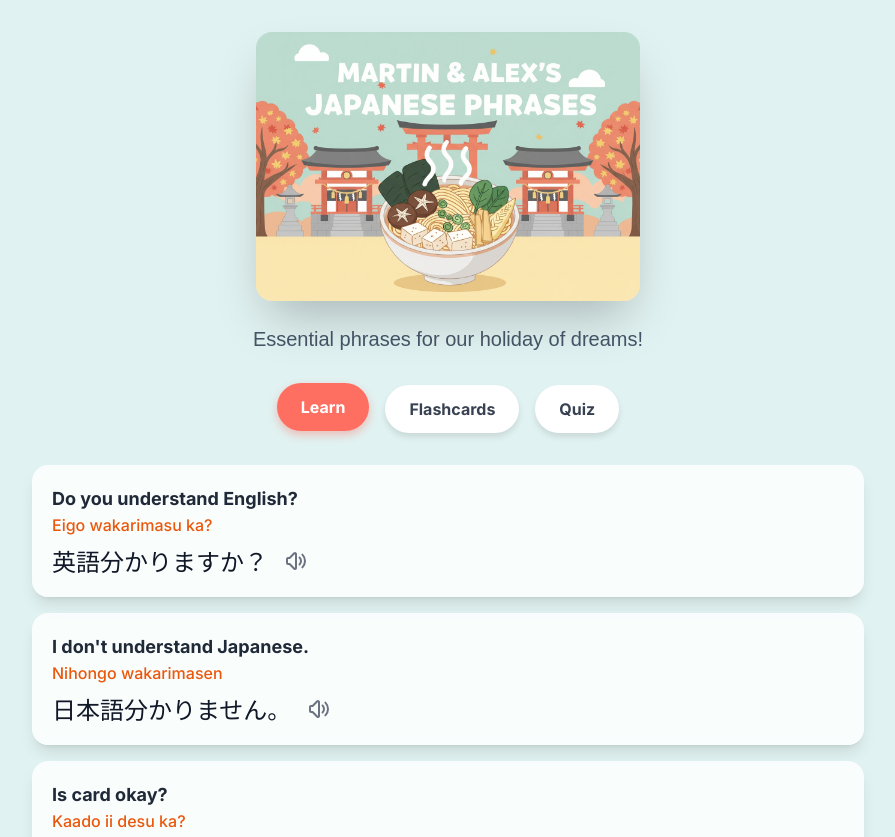
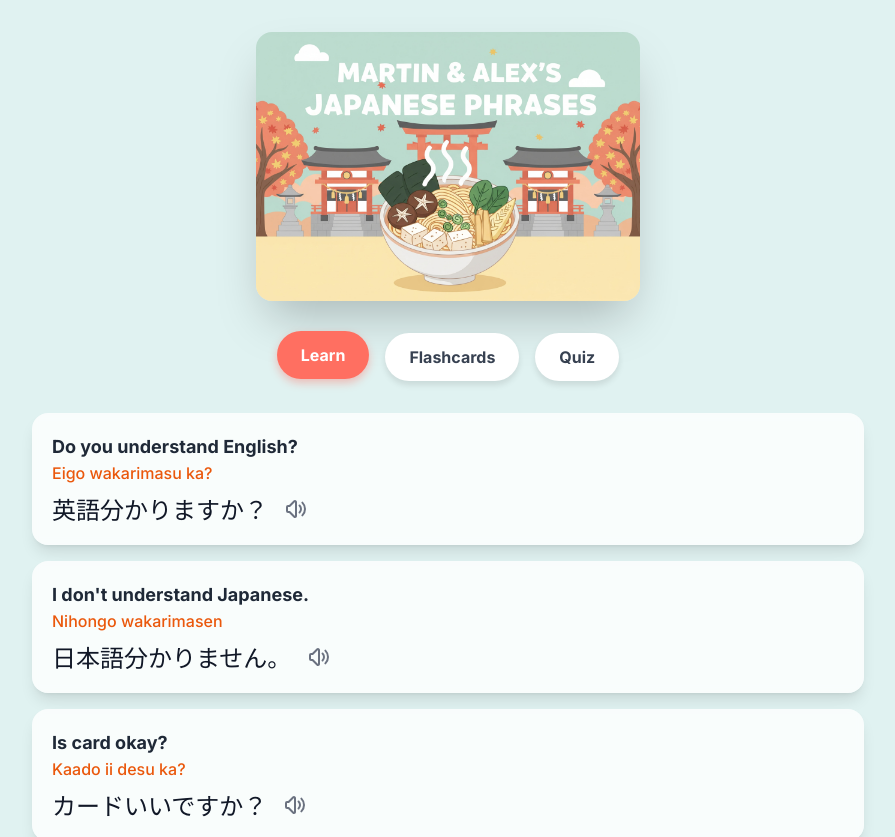
Before and after one commit to martinglackin-tech/Japan, a plain HTML site: page index.html in a window 1280 px wide. Shown: the top 837 px of the page, without its empty margins (192-1087 px from the left). Drawn offline with nearby package versions, Linux system fonts and the light colour scheme; a web font is replaced by a local one.

Commit message:
Update index.html

```diff
--- a/index.html
+++ b/index.html
@@ -66,7 +66,7 @@
         <!-- Header -->
         <header class="text-center mb-8">
             <img src="title.jpg" alt="Martin & Alex's Japanese Phrasebook" class="mx-auto rounded-2xl shadow-2xl mb-6 max-w-sm w-full">
-            <p class="text-xl text-slate-700/90 mt-2 title-font">Essential phrases for our holiday of dreams!</p>
+
         </header>
 
         <!-- Navigation -->
```
